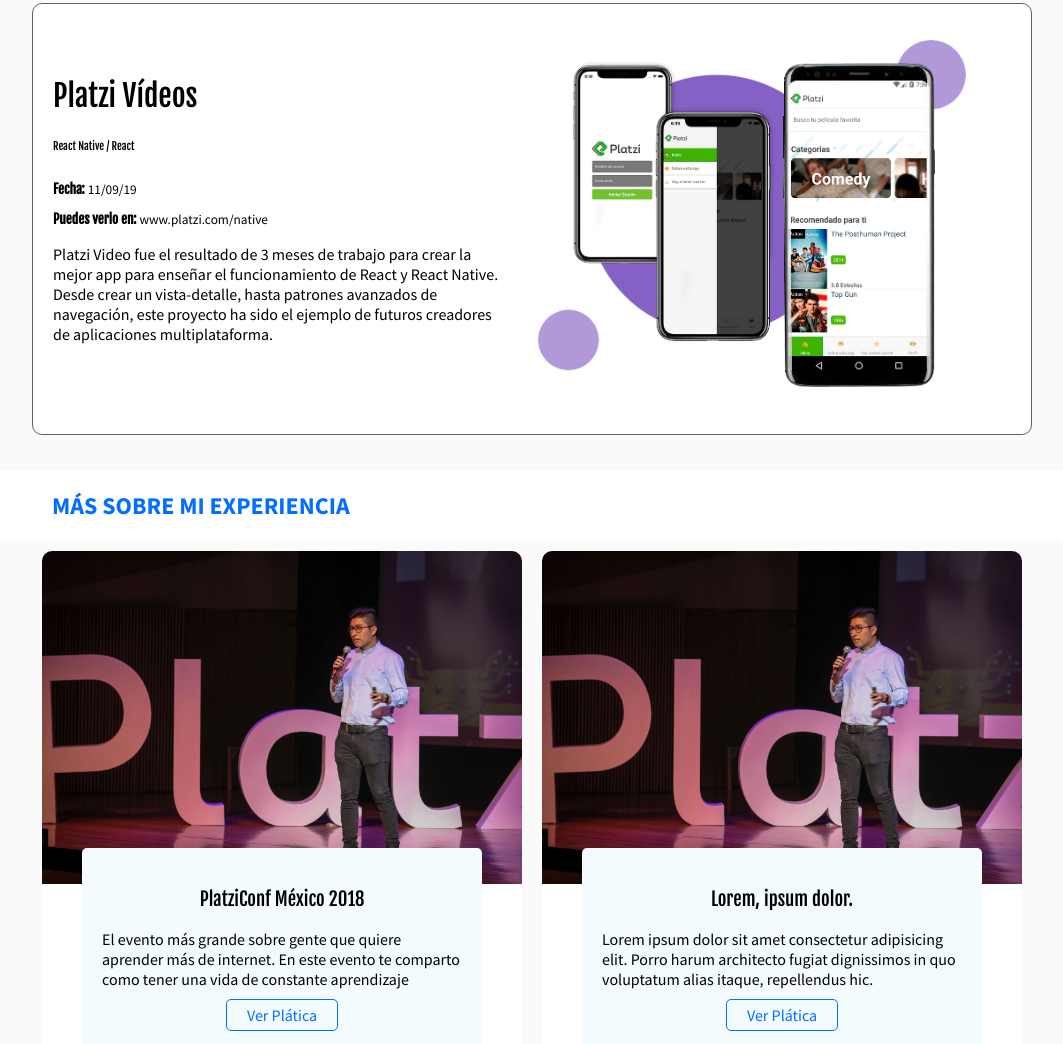
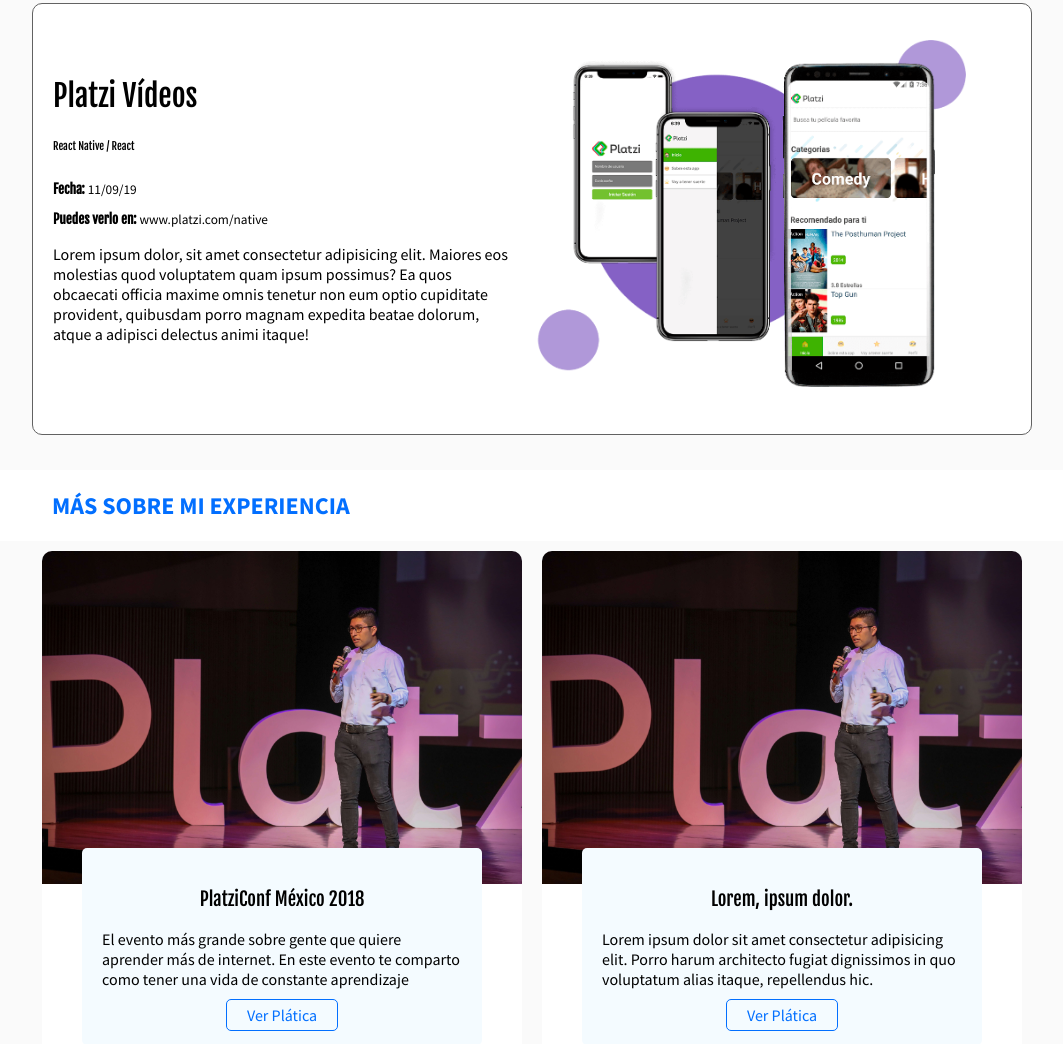
Before and after one commit to deiviiss/portafolio, a plain HTML site: page index.html in a window 1280 px wide. Shown: the part 925-1969 px from the top of the page, without its empty margins (108-1171 px from the left). Drawn offline with Linux system fonts and the light colour scheme.

```diff
--- a/index.html
+++ b/index.html
@@ -61,7 +61,7 @@
                     <h6 class="proyetc-course">React Native / React</h6>
                     <p class="proyect-date"><small><strong>Fecha: </strong>11/09/19</small></p>
                     <p class="proyect-url"><small><strong>Puedes verlo en: </strong>www.platzi.com/native</small></p>
-                    <p class="proyect-decription">Platzi Video fue el resultado de 3 meses de trabajo para crear la mejor app para enseñar el funcionamiento de React y React Native. Desde crear un vista-detalle, hasta patrones avanzados de navegación, este proyecto ha sido el ejemplo de futuros creadores de aplicaciones multiplataforma.</p>
+                    <p class="proyect-decription">Lorem ipsum dolor, sit amet consectetur adipisicing elit. Maiores eos molestias quod voluptatem quam ipsum possimus? Ea quos obcaecati officia maxime omnis tenetur non eum optio cupiditate provident, quibusdam porro magnam expedita beatae dolorum, atque a adipisci delectus animi itaque!</p>
                 </div>
                 <figure class="proyect-imageContainer">
                     <img class="proyect-image" src="image/platzi-video-react-native.png" width="500" alt="proyecto del curso">
```
